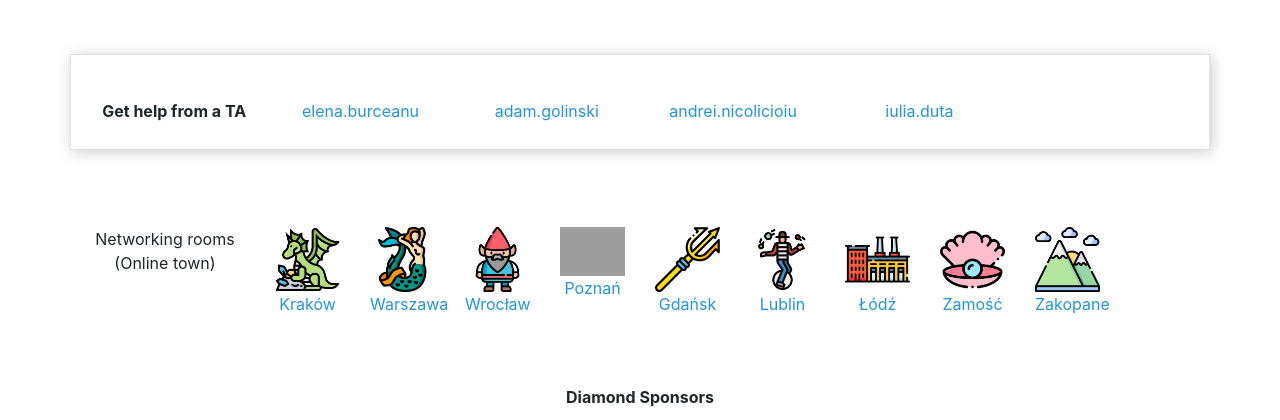
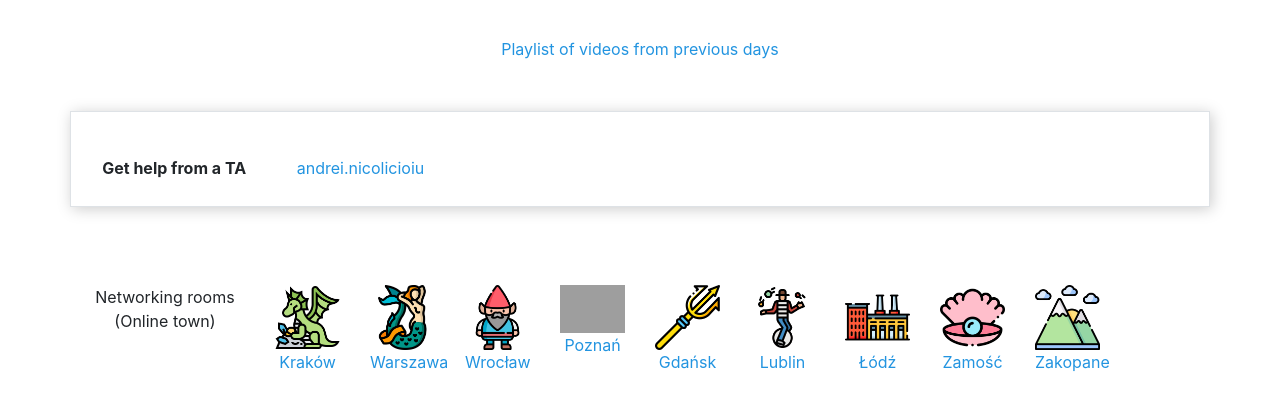
Before and after one commit to eemlcommunity/virtual-eeml2020, a Flask app: template templates/index.html in a window 1280 px wide. Shown: the part 819-1239 px from the top of the page. Run offline with Flask 2, Linux system fonts and the light colour scheme; the template is opened without the code that fills it, so the values that code supplies are empty; parts of the project's set-up code (start-up, migrations or seed data) failed here and were passed over; some libraries are stand-ins or nearby versions; some web fonts are replaced; grey boxes are pictures that could not be loaded.

Commit message:
Added day 2

```diff
--- a/templates/index.html
+++ b/templates/index.html
@@ -28,12 +28,17 @@
 </div>
 <div class="row">
   <div class="col">
-    <iframe width="560" height="315" src="https://www.youtube.com/embed/UIl0HS75yno" frameborder="0" allow="accelerometer; autoplay; encrypted-media; gyroscope; picture-in-picture" allowfullscreen></iframe>
+    <iframe width="560" height="315" src="https://www.youtube.com/embed/r8ulJt-9TJI" frameborder="0" allow="accelerometer; autoplay; encrypted-media; gyroscope; picture-in-picture" allowfullscreen></iframe>
   </div>
 
   <div class="col">
-    <iframe src="https://app.sli.do/event/xx1samk5?section=43999ece-341c-47aa-9030-e94d28037f1c" height="315px" width="100%" style="min-height: 315px;"></iframe>
+    <iframe src="https://app.sli.do/event/xx1samk5?section=04a11bb8-2bb6-42cd-b0b2-d9883b095aad" height="315px" width="100%" style="min-height: 315px;"></iframe>
   </div>
+</div>
+<div class="row" style="margin-top:3%";>
+    <div class="col text-center">
+        <a href="https://www.youtube.com/playlist?list=PLrxx_KalQ58-AA2AiC6sYLeqOyLWtLL2t" target="_blank">Playlist of videos from previous days</a>
+    </div>
 </div>
 <div class="row" style="height:50px">
 </div>
@@ -47,16 +52,7 @@
         <p><b>Get help from a TA</b></p>
     </div>
     <div class="col-2" style="margin-top:3%;">
-        <a href='https://meet.google.com/vfo-fgtt-fzg' target='blank'>elena.burceanu</a>
-    </div>
-    <div class="col-2" style="margin-top:3%;">
-        <a href='https://meet.google.com/aqa-xbzi-rda' target='blank'>adam.golinski</a>
-    </div>
-    <div class="col-2" style="margin-top:3%;">
-        <a href='https://meet.google.com/pek-tbku-gce' target='blank'>andrei.nicolicioiu</a>
-    </div>
-    <div class="col-2" style="margin-top:3%;">
-        <a href='https://meet.google.com/wjg-qatn-rfo' target='blank'>iulia.duta</a>
+        <a href='https://meet.google.com/mhh-pgsa-uiu' target='blank'>andrei.nicolicioiu</a>
     </div>
 </div>
 <div class="row">
```
Also changed, not shown: templates/base.html (line endings or trailing spaces).
